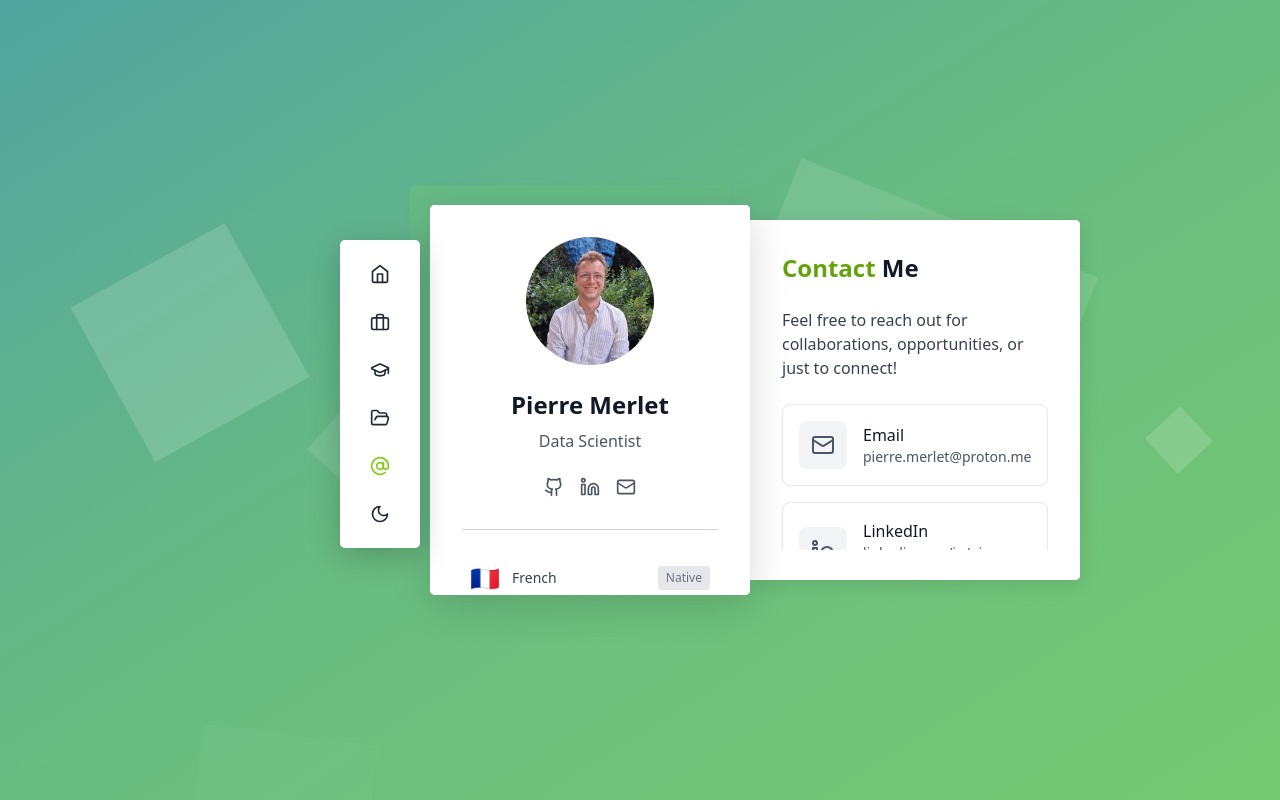
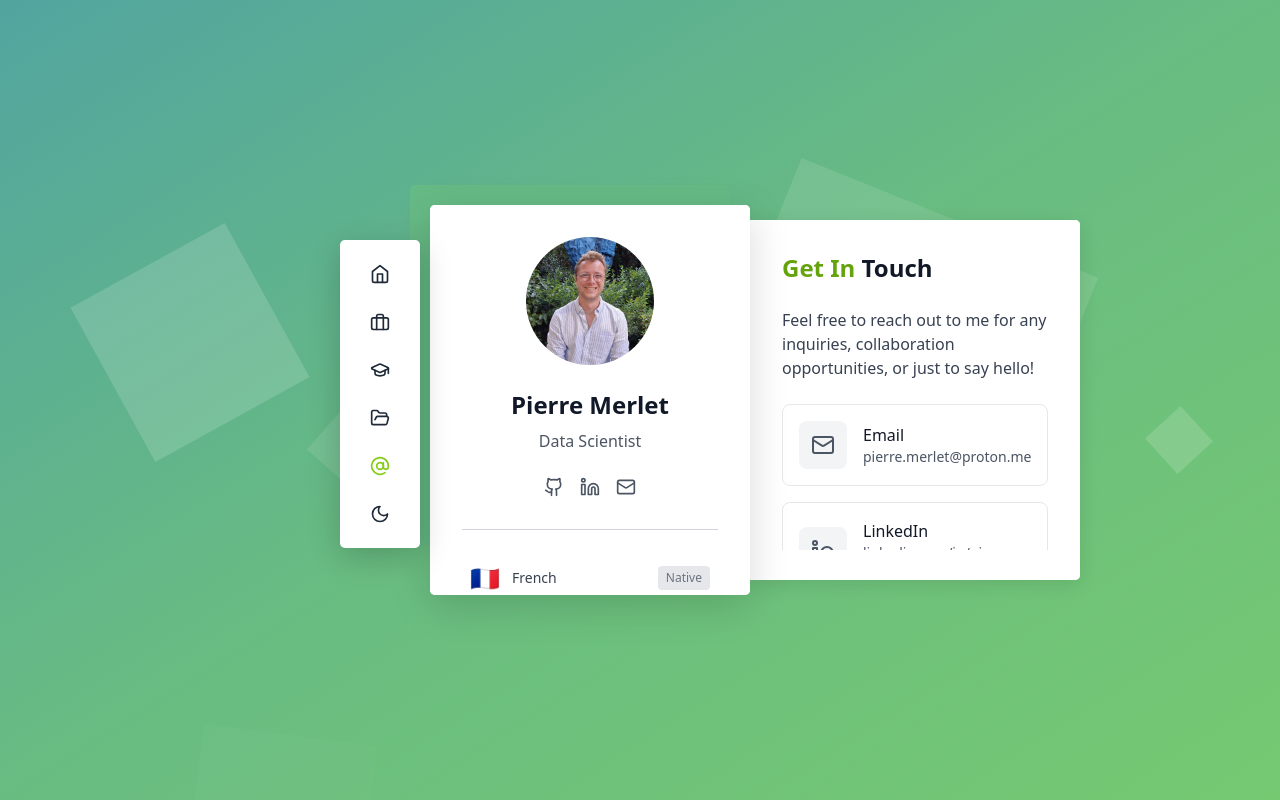
Before and after one commit to PierreMrt/nextjs-portfolio, a Next.js app: page /en in a window 1280 px wide. Both pictures are taken after a click on the button "CONTACT". Built offline with nearby package versions, Linux system fonts and the light colour scheme.

Commit message:
Update ContactSection with translation support and fix component imports to use 'use client'

```diff
--- a/components/sections/AboutSection.tsx
+++ b/components/sections/AboutSection.tsx
@@ -1,3 +1,5 @@
+'use client'
+
 import skillsData from '@/data/skills.json'
 import { useTranslation } from '@/hooks/useTranslation'
 
--- a/components/sections/ContactSection.tsx
+++ b/components/sections/ContactSection.tsx
@@ -1,17 +1,22 @@
+'use client'
+
 import { Mail, Linkedin, Github, MapPin } from 'lucide-react'
+import { useTranslation } from '@/hooks/useTranslation'
 
 export default function ContactSection() {
+  const { t } = useTranslation()
+
   return (
     <div>
       <h2 className="text-2xl font-semibold mb-6">
-        <span className="text-lime-600">Contact</span>{" "}
-        <span className="text-gray-900 dark:text-gray-100">Me</span>
+        <span className="text-lime-600">{t('contact.title')}</span>{" "}
+        <span className="text-gray-900 dark:text-gray-100">{t('contact.subtitle')}</span>
       </h2>
 
       <div className="space-y-6">
         <div>
           <p className="text-gray-700 dark:text-gray-300 mb-6">
-            Feel free to reach out for collaborations, opportunities, or just to connect!
+            {t('contact.description')}
           </p>
         </div>
 
@@ -24,7 +29,7 @@ export default function ContactSection() {
               <Mail className="w-6 h-6 text-gray-600 dark:text-gray-400 group-hover:text-lime-600 dark:group-hover:text-lime-400" />
             </div>
             <div>
-              <p className="font-medium text-gray-900 dark:text-gray-100">Email</p>
+              <p className="font-medium text-gray-900 dark:text-gray-100">{t('contact.info.email')}</p>
               <p className="text-sm text-gray-600 dark:text-gray-400">pierre.merlet@proton.me</p>
             </div>
           </a>
@@ -64,8 +69,8 @@ export default function ContactSection() {
               <MapPin className="w-6 h-6 text-gray-600 dark:text-gray-400" />
             </div>
             <div>
-              <p className="font-medium text-gray-900 dark:text-gray-100">Location</p>
-              <p className="text-sm text-gray-600 dark:text-gray-400">Angers, France</p>
+              <p className="font-medium text-gray-900 dark:text-gray-100">{t('contact.info.location')}</p>
+              <p className="text-sm text-gray-600 dark:text-gray-400">{t('contact.info.locationValue')}</p>
             </div>
           </div>
         </div>
--- a/components/sections/EducationSection.tsx
+++ b/components/sections/EducationSection.tsx
@@ -1,3 +1,5 @@
+'use client'
+
 import educationData from '@/data/education.json'
 import { useTranslation } from '@/hooks/useTranslation'
 
--- a/components/sections/ExperienceSection.tsx
+++ b/components/sections/ExperienceSection.tsx
@@ -1,3 +1,5 @@
+'use client'
+
 import experienceData from '@/data/experience.json'
 import { useTranslation } from '@/hooks/useTranslation'
 
--- a/components/sections/ProjectsSection.tsx
+++ b/components/sections/ProjectsSection.tsx
@@ -1,3 +1,5 @@
+'use client'
+
 import projectsData from '@/data/projects.json'
 import { ExternalLink } from 'lucide-react'
 import { useTranslation } from '@/hooks/useTranslation'
```
